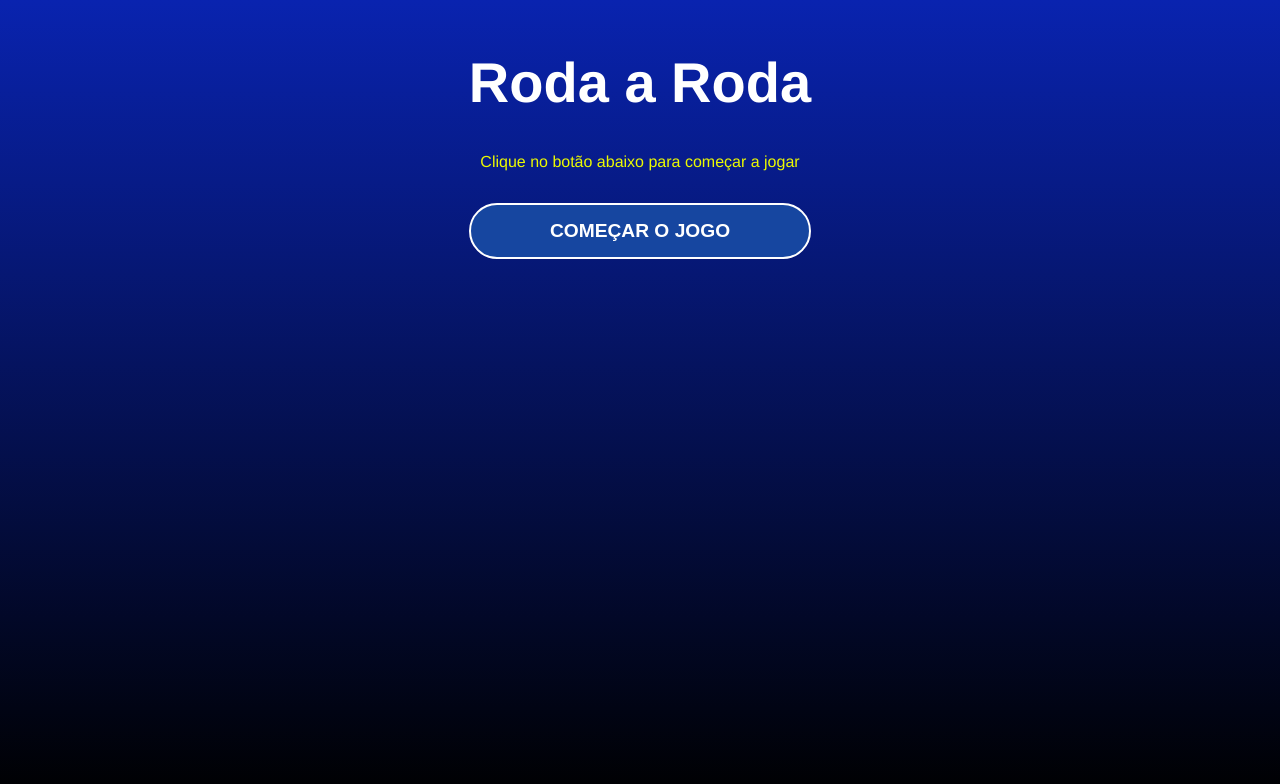
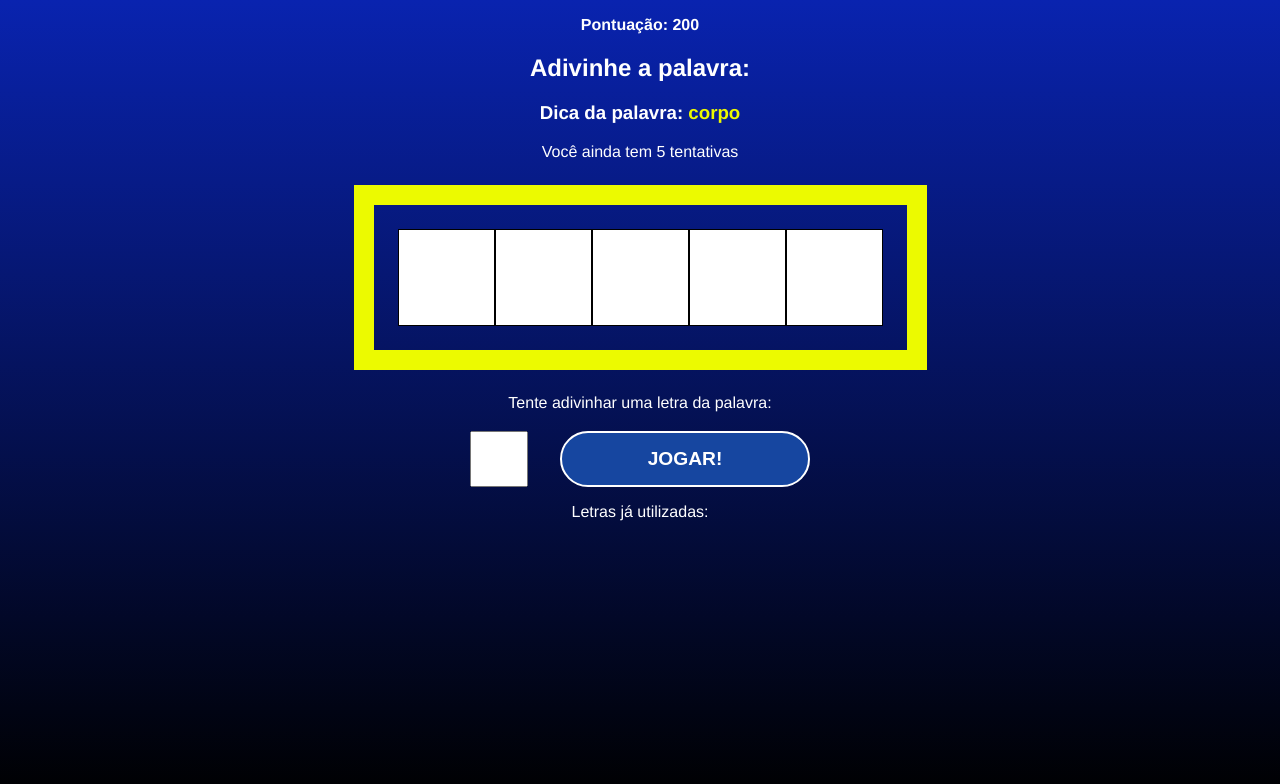
Before and after one commit to suelytohm/secret-word, a React (Create React App) app: page / in a window 1280 px wide. Shown: the top 784 px of the page. Built offline with nearby package versions, Linux system fonts and the light colour scheme.

Commit message:
Soma da pontuação, Reinicialização do jogo e validação das letras

```diff
--- a/src/App.js
+++ b/src/App.js
@@ -19,6 +19,8 @@ const stages = [
   { id: 3, name: "end" },
 ];
 
+const guessesQty = 5;
+
 
 function App() {
 
@@ -30,8 +32,13 @@ function App() {
   const [letters, setLetters] = useState([]);
 
 
+  const [guessedLetters, setGuessedLetters] = useState([]);
+  const [wrongLetters, setWrongLetters] = useState([]);
+  const [guesses, setGuesses] = useState(guessesQty);
+  const [score, setScore] = useState(0);
 
-  const pickWordAndPickCategory = () => {
+
+  const pickWordAndPickCategory = useCallback(() => {
 
     // Category
     const categories = Object.keys(words) // Todas as categorias do arquivo data.js
@@ -41,12 +48,12 @@ function App() {
     const word = words[category][Math.floor(Math.random() * words[category].length)] // Sorteio do index da palavra, referente a categoria sorteada acima
 
     return { category, word };
-  }
+  }, [words]);
 
   // Starts the secret word game
-  const startGame = () => {
-    setGameStage(stages[1].name);
-
+  const startGame = useCallback(() => {
+    // Clear all letters
+    clearLetterStates();
     // pick word and pick category
     const { word, category } = pickWordAndPickCategory();
 
@@ -56,24 +63,84 @@ function App() {
 
     wordLetters = wordLetters.map((l) => l.toLowerCase());
 
-    console.log(wordLetters);
-    console.log(category, word);
+    setPickedWord(word);
+    setPickedCategory(category);
+    setLetters(wordLetters);
+
+    setGameStage(stages[1].name);
 
 
-    setPickedWord(pickedWord);
-    setPickedCategory(pickedCategory);
-    setLetters(letters);
+  }, [pickWordAndPickCategory]);
 
+  // process the letter input
+  const verifyLetter = (letter) => {
+
+    const normalizedLetter = letter.toLowerCase();
+
+    // Check if letter has already been utilized
+
+    if(
+      guessedLetters.includes(normalizedLetter) ||
+      wrongLetters.includes(normalizedLetter))
+    {
+      return;
+    }
+
+    // Push guessed letter or remove a guess
+
+    if(letters.includes(normalizedLetter)) {
+      setGuessedLetters((actualGuessedLetters) => [
+        ...actualGuessedLetters,
+        normalizedLetter,
+      ])
+    } else {
+      setWrongLetters((actualWrongLetters) => [
+        ...actualWrongLetters,
+        normalizedLetter,
+      ]);
+
+      setGuesses((actualGuesses) => actualGuesses -1);
+    }
   };
 
-  // process the letter input
-  const verifyLetter = () => {
-    setGameStage(stages[2].name);
+  function clearLetterStates() {
+    setGuessedLetters([]);
+    setWrongLetters([]);
+  };
 
-  }
+  // check if guesses ended
+  useEffect(() => {
+    if(guesses <= 0){
+      setGameStage(stages[2].name);
+      clearLetterStates();
+    }
+
+  }, [guesses]);
+
+  // check win condition
+  useEffect(() => {
+
+    const uniqueLetters = [...new Set(letters)];
+
+    // win condition
+    if(guessedLetters.length === uniqueLetters.length) {
+      // add score
+      setScore((actualScore) => (actualScore += 100));
+
+      // restart game with new word
+      startGame();
+    }
+
+
+  }, [guessedLetters, letters, startGame]);
+
+
 
   // restarts the game
   const retry = () => {
+    setScore(0);
+    setGuesses(guessesQty);
+
     setGameStage(stages[0].name);
   }
 
@@ -81,8 +148,18 @@ function App() {
   return (
     <div className="App">
       { gameStage === "start" && <StartScreen startGame={startGame}  />}
-      { gameStage === "game" && <Game verifyLetter={verifyLetter} />}
-      { gameStage === "end" && <GameOver retry={retry} />}
+      { gameStage === "game" &&
+        <Game
+          verifyLetter={verifyLetter}
+          pickedWord={pickedWord}
+          pickedCategory={pickedCategory}
+          letters={letters}
+          guessedLetters={guessedLetters}
+          wrongLetters={wrongLetters}
+          guesses={guesses}
+          score={score}
+        />}
+      { gameStage === "end" && <GameOver retry={retry} score={score} />}
 
     </div>
   );
--- a/src/components/Game.css
+++ b/src/components/Game.css
@@ -0,0 +1,53 @@
+.game h1 {
+    font-size: 2.5em;
+
+}
+
+.points span {
+    font-weight: bold;
+}
+
+.tip span {
+    color: #ecfa00;
+}
+
+.wordContainer {
+    margin: 1.5em;
+    padding: 1.5em;
+    border: 20px solid #ecfa00;
+    display: flex;
+
+}
+
+.letter, .blankSquare {
+    font-size: 50px;
+    line-height: 1.5;
+    border: 1px solid #000;
+    background: #fff;
+    color: #000;
+    width: 75px;
+    height: 75px;
+    padding: 10px;
+    text-transform: uppercase;
+    font-weight: bold;
+}
+
+
+.letterContainer p {
+    margin-bottom: 1.2em;
+
+}
+
+.letterContainer form {
+    display: flex;
+    align-items: center;
+    justify-content: center;
+}
+
+.letterContainer input {
+    height: 50px;
+    width: 50px;
+    font-size: 2em;
+    text-align: center;
+    margin-right: 1em;
+}
--- a/src/components/Game.js
+++ b/src/components/Game.js
@@ -1,12 +1,76 @@
 import "./Game.css"
+import { useState, useRef } from "react";
+const Game = ({
+  verifyLetter,
+  pickedWord,
+  pickedCategory,
+  letters,
+  guessedLetters,
+  wrongLetters,
+  guesses,
+  score
+}) => {
+
+  const [letter, setLetter] = useState("");
+  const letterImputRef = useRef(null);
+
+  const handleSubmit = (e) => {
+    e.preventDefault();
+
+    verifyLetter(letter);
+    setLetter("");
+
+    letterImputRef.current.focus();
 
 
-function Game({verifyLetter}) {
+
+  }
+
   return (
       <div className="game">
-          <h1>Início do Jogo</h1>
-          <button onClick={verifyLetter}>Finalizar o jogo</button>
+          <p className="points">
+            <span>Pontuação: {score}</span>
+          </p>
+          <h2>Adivinhe a palavra:</h2>
+          <h3 className="tip">
+            Dica da palavra: <span>{pickedCategory}</span>
+          </h3>
+          <p>Você ainda tem {guesses} tentativas</p>
 
+          <div className="wordContainer">
+
+            {letters.map((letter, i) =>
+              guessedLetters.includes(letter) ? (
+              <span key={i} className="letter">{letter}</span>
+              ) : (
+                <span key={i} className="blankSquare"></span>
+              )
+            )}
+
+          </div>
+          <div className="letterContainer">
+            <p>Tente adivinhar uma letra da palavra:</p>
+            <form onSubmit={handleSubmit}>
+              <input
+                type="text"
+                name="letter"
+                maxLength="1"
+                required
+                onChange={(e) => setLetter(e.target.value)}
+                value={letter}
+                ref={letterImputRef}
+              />
+              <button>Jogar!</button>
+            </form>
+          </div>
+          <div className="wrongLettersContainer">
+            <p>Letras já utilizadas:</p>
+
+            {wrongLetters.map((letter, i) => (
+              <span key={i}>{letter}, </span>
+
+            ))}
+          </div>
       </div>
   );
 }
--- a/src/components/GameOver.css
+++ b/src/components/GameOver.css
@@ -0,0 +1,4 @@
+h2 span {
+    color: #ecfa00;
+    font-size: 1.5em;
+}
--- a/src/components/GameOver.js
+++ b/src/components/GameOver.js
@@ -1,9 +1,10 @@
-import "./GameOver.css"
+import "./GameOver.css";
 
-function GameOver({ retry }) {
+function GameOver({ retry, score }) {
   return (
       <dir>
           <h1>Fim de Jogo</h1>
+          <h2>A sua pontuação foi: <span>{score}</span></h2>
           <button onClick={retry}>Voltar ao início</button>
 
       </dir>
--- a/src/index.css
+++ b/src/index.css
@@ -19,7 +19,7 @@ button {
   background: #1646a0;
   color: #fff;
   padding: 15px;
-  width: 100%;
+  width: 250px;
   border: 2px solid #fff;
   border-radius: 50px;
   text-transform: uppercase;
```
